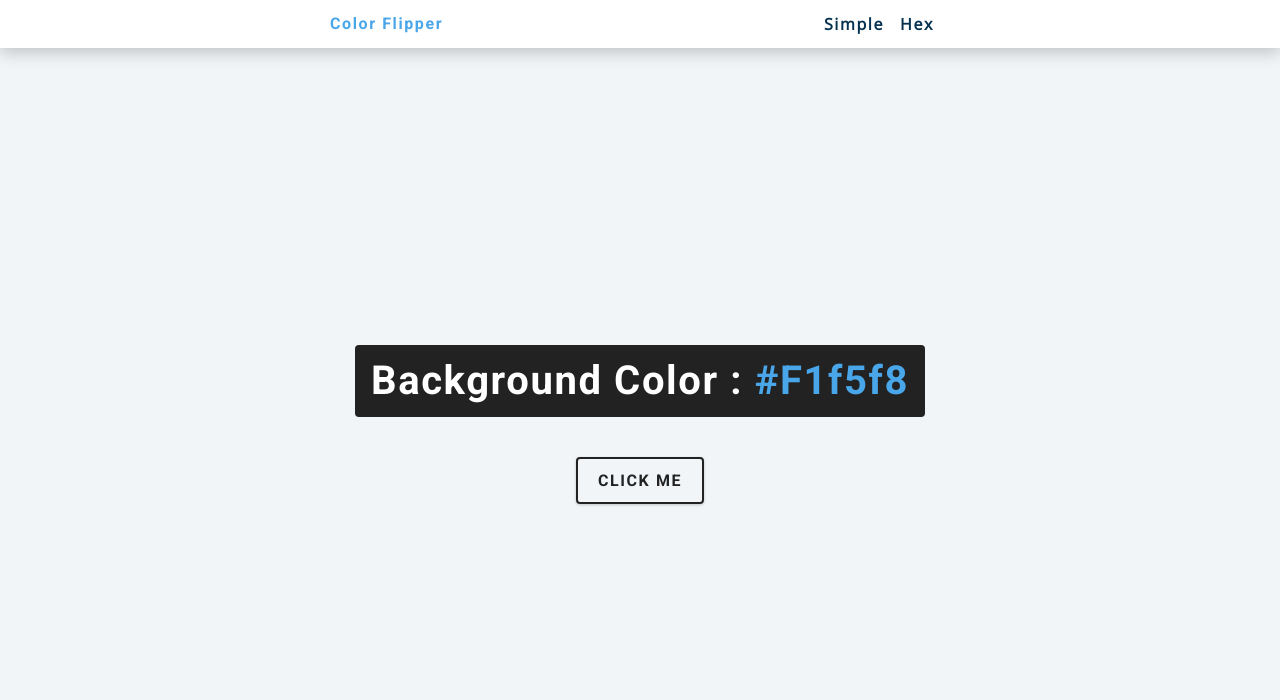
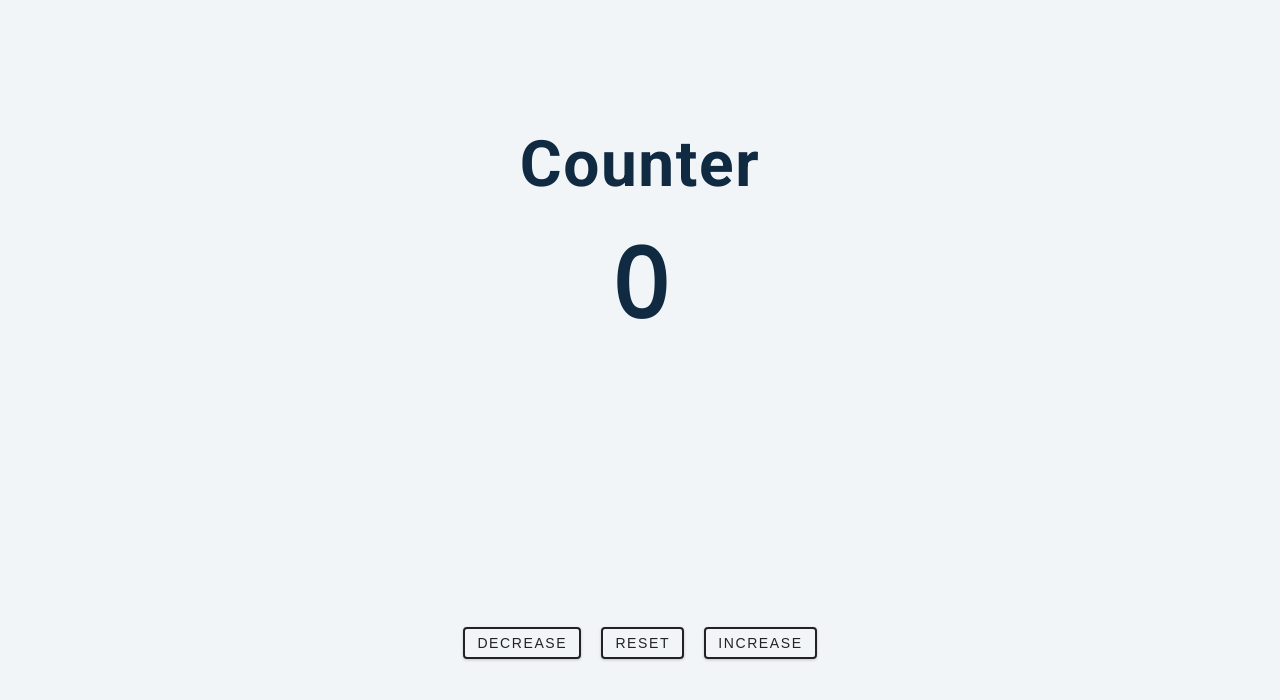
Before and after one commit to randomindianguy/javascriptprojects, a plain HTML site: page setup/index.html in a window 1280 px wide. Drawn offline with nearby package versions, Linux system fonts and the light colour scheme.

Commit message:
update counter project

```diff
--- a/setup/app.js
+++ b/setup/app.js
@@ -1,16 +1,37 @@
-const colors = ["green", "red", "rgba(133,122,200)", "#f15025"];
+//set initial count
+let count = 0;
 
-const btn = document.getElementById("btn");
-const color = document.querySelector(".color");
+//select value & buttons
 
-btn.addEventListener("click", function(){
-    //getting random number b/w 0 - 3
-    const randomNumber = getRandomNumber();
-    console.log(randomNumber);
-    document.body.style.backgroundColor = colors[randomNumber];
-    color.textContent = colors[randomNumber];
-});
+const value = document.querySelector("#value");
+const btns = document.querySelectorAll(".btn")
 
-function getRandomNumber(){
-    return Math.floor(Math.random() * colors.length);
-}
+//we can run a for each loop on a nodeList
+
+btns.forEach(function(btn){    //we can give a parameter to call each and every item
+    btn.addEventListener('click', function(e){  //function(e)is an event object function to actively check which button is getting clicked on
+    const styles = e.currentTarget.classList; // to check what classList my button has. this will help in easily identifying, and then manipulating values on screen
+    if(styles.contains("decrease")){ //i'm looking for my decrease class here
+        count--;
+    }
+
+    else if(styles.contains("increase")){
+        count++;
+    }
+    else{
+        count = 0;
+    }
+    if(count > 0){
+        value.style.color = "green";
+    }
+
+    if(count < 0){
+        value.style.color = "red";
+    }
+
+    if(count === 0){
+        value.style.color = "#222";
+    }
+    value.textContent = count;
+    }) //we are looping over the list to basically call all the buttons. This particular code will tell you which exact button was pressed.
+})
--- a/setup/index.html
+++ b/setup/index.html
@@ -3,37 +3,24 @@
   <head>
     <meta charset="UTF-8" />
     <meta name="viewport" content="width=device-width, initial-scale=1.0" />
-    <title>Color Flipper || Simple</title>
+    <title>Counter</title>
 
     <!-- styles -->
     <link rel="stylesheet" href="styles.css" />
   </head>
   <body>
-    <nav>
-      <div class="nav-center">
-        <h4>Color Flipper</h4>
-        <ul class="nav-links">
-          <li>
-            <a href="index.html">Simple</a>
-          </li>
-          <li>
-            <a href="hex.html">Hex</a>
-          </li>
-        </ul>
+  <main>
+      <!-- javascript -->
+      <div class="container">
+        <h1>Counter</h1>
+        <span id="value">0</span>
       </div>
-    </nav>
-    <main>
-      <div class="container">
-        <h2>Background Color :
-          <span class="color">
-          #f1f5f8
-          </span>
-       </h2>
-        <button class="btn btn-hero" id="btn">Click Me</button>
+      <div class="button-container">
+        <button class="btn decrease">decrease</button>
+        <button class="btn reset">reset</button>
+        <button class="btn increase">increase</button>
       </div>
-    </main>
-    <!-- <h1>color flipper</h1> -->
-    <!-- javascript -->
+  </main>
     <script src="app.js"></script>
   </body>
 </html>
--- a/setup/styles.css
+++ b/setup/styles.css
@@ -153,82 +153,38 @@ main {
 
 /*
 ===============
-Nav
+Counter
 ===============
 */
-nav {
-  background: var(--clr-white);
-  height: 3rem;
-  display: grid;
-  align-items: center;
-  box-shadow: var(--dark-shadow);
-}
-.nav-center {
-  width: 90vw;
-  max-width: var(--fixed-width);
-  margin: 0 auto;
-  display: flex;
-  align-items: center;
-  justify-content: space-between;
-}
-.nav-center h4 {
-  margin-bottom: 0;
-  color: var(--clr-primary-5);
-}
-.nav-links {
-  display: flex;
-}
-nav a {
-  text-transform: capitalize;
-  font-weight: 700;
-  font-size: 1rem;
-  color: var(--clr-primary-1);
-  letter-spacing: var(--spacing);
-  margin-right: 1rem;
-}
-nav a:hover {
-  color: var(--clr-primary-5);
-}
-/*
-===============
-Container
-===============
-*/
+
 main {
-  min-height: calc(100vh - 3rem);
+  min-height: 100vh;
   display: grid;
   place-items: center;
 }
 .container {
   text-align: center;
 }
-.container h2 {
-  background: var(--clr-black);
-  color: var(--clr-white);
-  padding: 1rem;
-  border-radius: var(--radius);
-  margin-bottom: 2.5rem;
+#value {
+  font-size: 6rem;
+  font-weight: bold;
 }
-.color {
-  color: var(--clr-primary-5);
-}
-.btn-hero {
-  font-family: var(--ff-primary);
+.btn {
   text-transform: uppercase;
   background: transparent;
   color: var(--clr-black);
+  padding: 0.375rem 0.75rem;
   letter-spacing: var(--spacing);
   display: inline-block;
-  font-weight: 700;
   transition: var(--transition);
+  font-size: 0.875rem;
   border: 2px solid var(--clr-black);
   cursor: pointer;
   box-shadow: 0 1px 3px rgba(0, 0, 0, 0.2);
   border-radius: var(--radius);
-  font-size: 1rem;
-  padding: 0.75rem 1.25rem;
+  margin: 0.5rem;
 }
-.btn-hero:hover {
+.btn:hover {
   color: var(--clr-white);
   background: var(--clr-black);
 }
```
